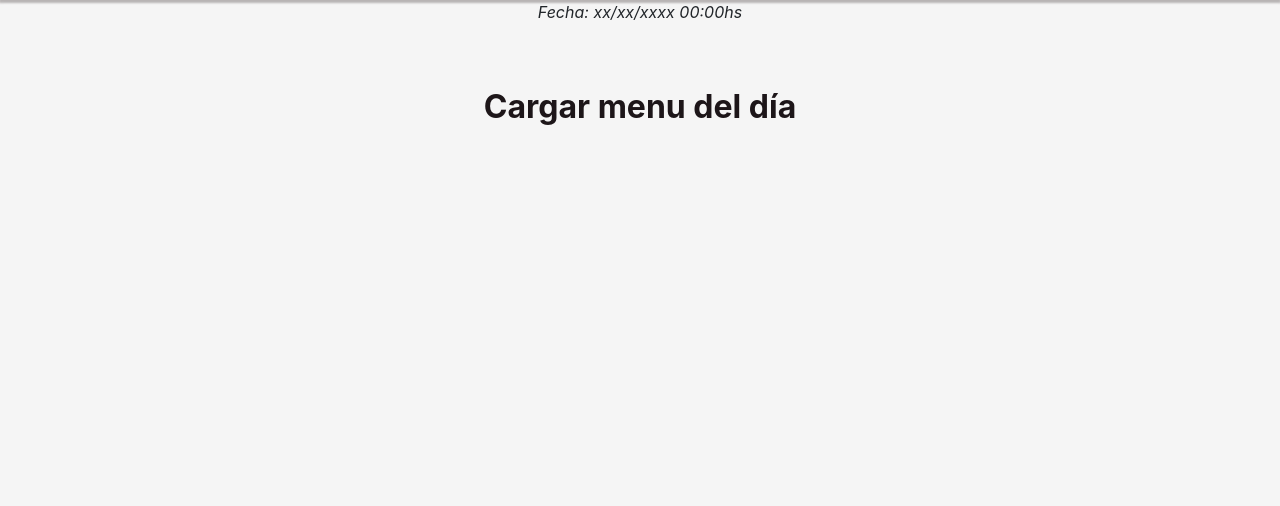
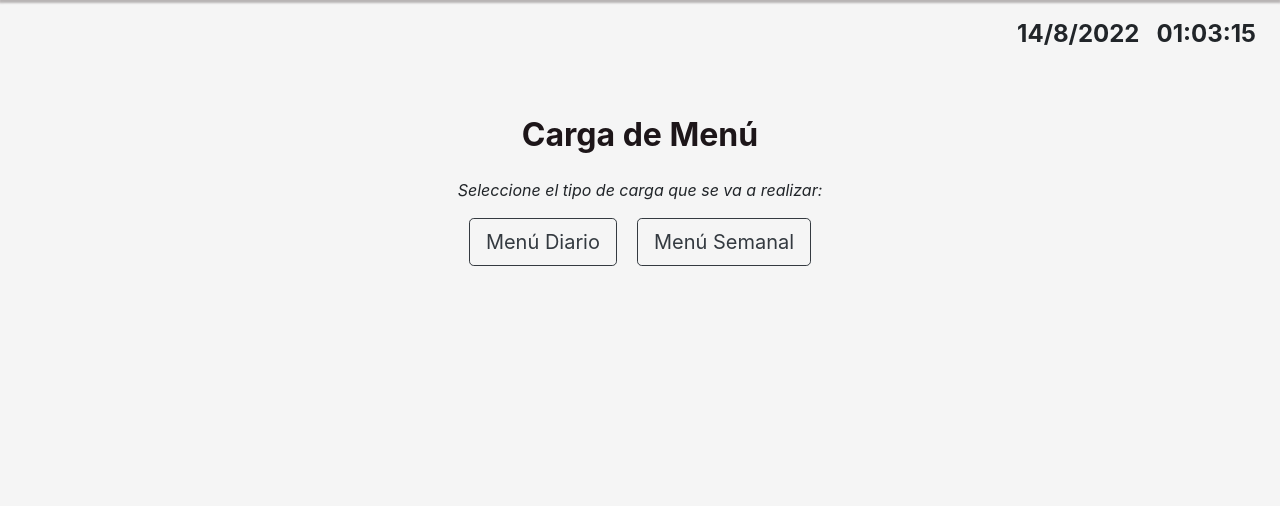
Before and after one commit to MigueXG/Cantina, a PHP site: page /Cantina/files/cargaPlatos.php in a window 1280 px wide. Shown: the part 79-585 px from the top of the page. Run offline with PHP 8.4, Linux system fonts and the light colour scheme; some libraries are stand-ins or nearby versions.

Commit message:
cargaPlatos v2
Formulario menú diario para plato existente o nuevo.

```diff
--- a/files/cargaPlatos.php
+++ b/files/cargaPlatos.php
@@ -27,12 +27,91 @@
 
         <!--Contenido del sitio-->
         <main class="Site-content">
+            <h2>Carga de Menú</h2>
+            <p>Seleccione el tipo de carga que se va a realizar:</p>
+            <!--Botones para el tipo de menu que quiere cargar -->
+            <div class="container">
+                <div class="row justify-content-center">
+                    <button style="margin-right: 20px;" class="btn btn-lg btn-outline-dark" onclick = "menuDiario()">Menú Diario</button>
+                    <button class="btn btn-lg btn-outline-dark">Menú Semanal</button>
+                </div>
+            </div>
+            <script>
+                function menuDiario() {
+                var x = document.getElementById("menuDiario");
+                if (x.style.display === "none") {
+                    x.style.display = "block";
+                } else {
+                    x.style.display = "none";
+                }
+            }
+            </script>
 
-            <p>Fecha: xx/xx/xxxx 00:00hs</p>
-            <h2>Cargar menu del día</h2>
+            <!-- Formulario de carga de menu -->
+            <div style="display:none;" class="container col-12" id="menuDiario">
+                <div class="container">
+                    <div class="row justify-content-center">
+                        <div class="col-md-12 col-sm-12">
+                            <div class="card">
+                                <div class="card-header">Seleccionar Menú del Día</div>
+                                <div class="card-body">
+                                    <div class="container">
+                                        <div class="row justify-content-center">
+                                            <button style="margin-right: 20px;" class="btn btn-lg btn-outline-dark">Plato Existente</button>
+                                            <button class="btn btn-lg btn-outline-dark">Nuevo Plato</button>
+                                        </div>
+                                    </div>
+                                    <hr>
+                                    <div class="row descripcion">
+                                        <p class="card-title">Selección de menú existente</p>
+                                    </div>
 
+                                    <form action="" method="">
+                                        <div class="form-group row">
+                                            <label for="legajo" class="col-md-3 col-sm-3 col-12 col-form-label text-md-right">Plato</label>
+                                            <div class="col-md-2 col-sm-2 col-10">
+                                                <select type="" id="legajo" class="form-control" name="legajo" required autofocus >
+                                                    <option>Menú 1</option>
+                                                    <option>Menú 2</option>
+                                                    <option>Menú 3</option>
+                                                </select>
+                                            </div>
+                                            <label for="legajo" class="col-md-2 col-sm-2 col-12 col-form-label text-md-right">Cantidad</label>
+                                            <div class="col-md-2 col-sm-2 col-10">
+                                                <input type="number" id="legajo" class="form-control" name="legajo" required autofocus >
+                                            </div>
+                                            <a type="button" class="btn btn-outline-primary">Seleccionar</a>
+                                        </div>
+                                    </form>
+                                    <hr style="margin-top: 50px">
+                                    <p>Carga de nuevo plato</p>
 
-
+                                    <form action="" method="">
+                                        <div class="form-group row">
+                                            <label for="legajo" class="col-md-2 col-sm-2 col-12 col-form-label text-md-right">Nombre</label>
+                                                <div class="col-md-3 col-sm-3 col-10">
+                                                    <input type="" id="legajo" class="form-control" name="legajo" required autofocus >
+                                                </div>
+                                                <label for="legajo" class="col-md-2 col-sm-2 col-12 col-form-label text-md-right">Cantidad</label>
+                                                <div class="col-md-2 col-sm-2 col-10">
+                                                    <input type="number" id="legajo" class="form-control" name="legajo" required autofocus >
+                                                </div>
+                                            </div>
+                                            <div class="form-group row">
+                                                <label for="legajo" class="col-md-2 col-sm-2 col-12 col-form-label text-md-right">Descripción</label>
+                                                <div class="col-md-3 col-sm-3 col-10">
+                                                    <textarea type="" id="legajo" class="form-control" name="legajo" required autofocus ></textarea>
+                                                </div>
+                                                <label for="legajo" class="col-md-2 col-sm-2 col-12 col-form-label text-md-right">Imagen</label>
+                                                <input type="file" id="" name="filename">
+                                            </div>
+                                    </form>
+                </div>
+            </div>
+        </div>
+    </div>
+    </div>
+ </div>
         </main>
         <!-- Llama al pie de la página-->
         <?php require_once 'secciones/footer.php'; ?>
--- a/files/secciones/headerAdmin.php
+++ b/files/secciones/headerAdmin.php
@@ -16,34 +16,38 @@
               </div>
             </div>
          </nav>
-<!--Carrusel de imagenes>
+
+
+         <p>
+          <div id="reloj" class="reloj"  style="text-align:right;padding-right:1em;font-weight:bold; font-size:1.5em">00 : 00 : 00</div></p>
             <script>
-            $('.carousel').carousel();
-            </script>
-            <div class="col-md-12 banner">
+            function actual() {
+         fecha=new Date(); //Actualizar fecha.
+         dia = fecha.getDate();
+         mes = fecha.getMonth()+1;
+         anio=fecha.getFullYear();
 
-            <div id="carouselExampleIndicators" class="carousel slide" data-ride="carousel">
-                <!--ol class="carousel-indicators">
-                  <li data-target="#carouselExampleIndicators" data-slide-to="0" class="active"></li>
-                  <li data-target="#carouselExampleIndicators" data-slide-to="1"></li>
+         hora=fecha.getHours(); //hora actual
+         minuto=fecha.getMinutes(); //minuto actual
+         segundo=fecha.getSeconds(); //segundo actual
+         if (hora<10) { //dos cifras para la hora
+            hora="0"+hora;
+            }
+         if (minuto<10) { //dos cifras para el minuto
+            minuto="0"+minuto;
+            }
+         if (segundo<10) { //dos cifras para el segundo
+            segundo="0"+segundo;
+            }
+         //ver en el recuadro del reloj:
+         mireloj = hora+":"+minuto+":"+segundo;
+				 return mireloj;
+         }
+          function actualizar() { //función del temporizador
+            mihora=actual(); //recoger hora actual
+            mireloj=document.getElementById("reloj"); //buscar elemento reloj
 
-                </ol>
-                <div class="carousel-inner">
-                  <div class="carousel-item active">
-                      <img src="img/1.png" class="d-block w-100" alt="...">
-                  </div>
-                  <div class="carousel-item">
-                      <img src="img/2.png" class="d-block w-100" alt="...">
-                  </div>
-
-                </div>
-                <a class="carousel-control-prev" href="#carouselExampleIndicators" role="button" data-slide="prev">
-                  <span class="carousel-control-prev-icon" aria-hidden="true"></span>
-                  <span class="sr-only">Previous</span>
-                </a>
-                <a class="carousel-control-next" href="#carouselExampleIndicators" role="button" data-slide="next">
-                  <span class="carousel-control-next-icon" aria-hidden="true"></span>
-                  <span class="sr-only">Next</span>
-                </a>
-              </div>
-        </div-->
+            mireloj.innerHTML= dia + "/" + mes + "/" + anio + "&nbsp;&nbsp;&nbsp;" + mihora; //incluir hora en elemento
+            }
+          setInterval(actualizar,1000); //iniciar temporizador
+                      </script>
```
